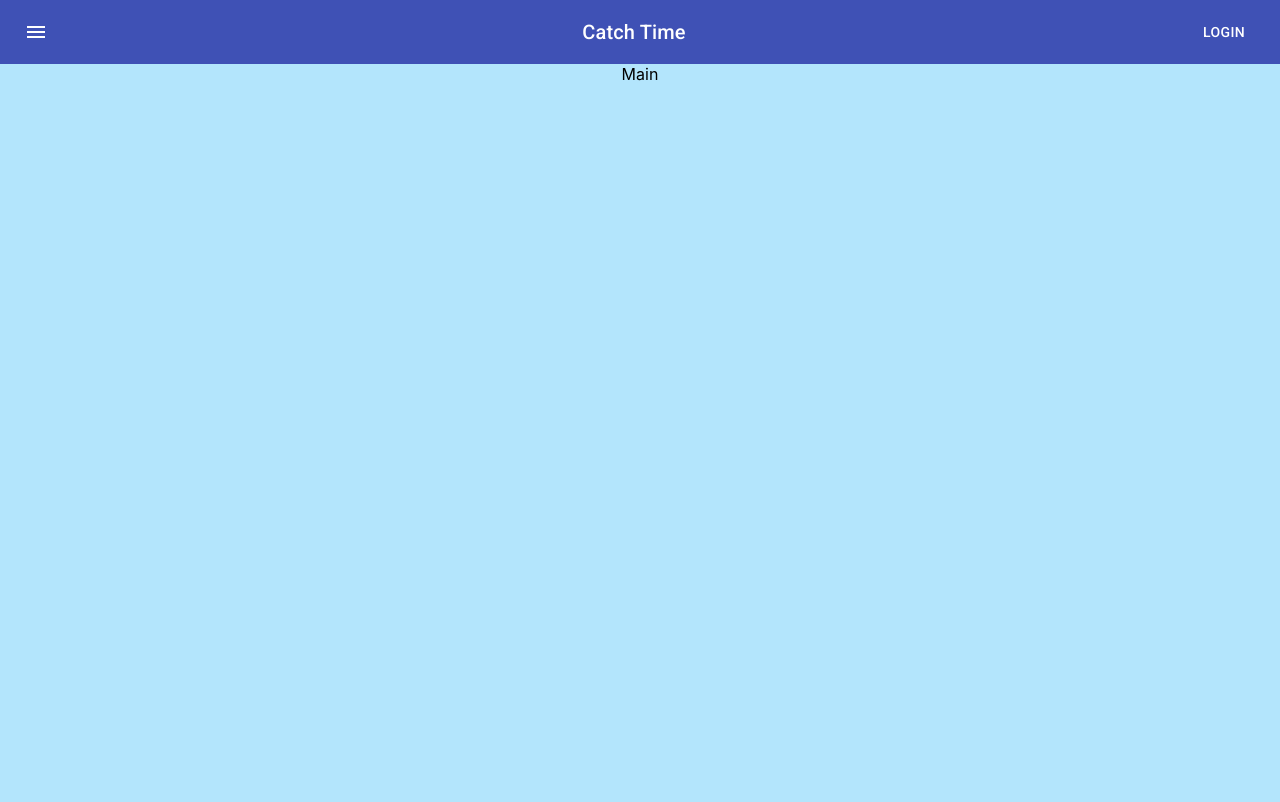
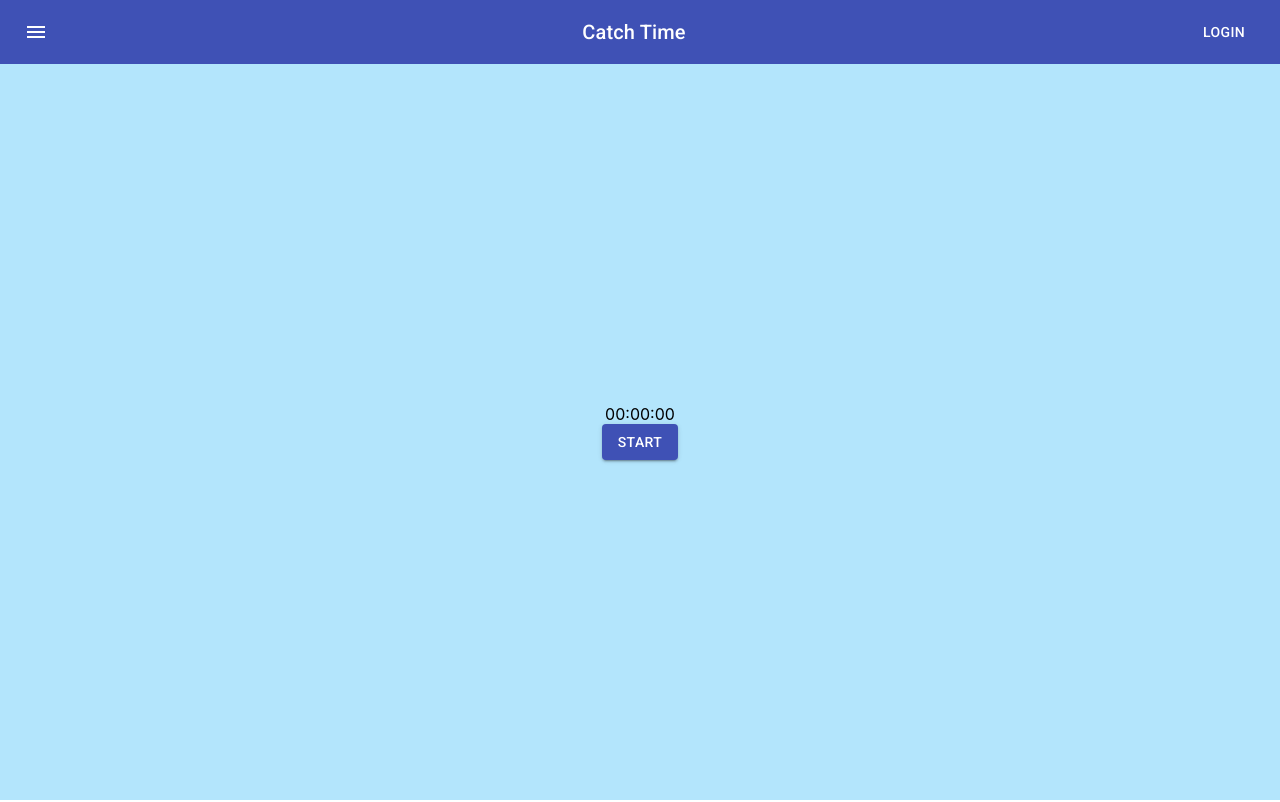
Before and after one commit to UraSerdyuk/client-catch-time, a React (Create React App) app: page / in a window 1280 px wide. Built offline with nearby package versions, Linux system fonts and the light colour scheme.

Commit message:
added timer component

```diff
--- a/src/App.scss
+++ b/src/App.scss
@@ -9,7 +9,6 @@
   main {
     height: 92.2%;
     background-color: #b3e5fc ;
-
   }
 
 }
--- a/src/App.tsx
+++ b/src/App.tsx
@@ -1,16 +1,46 @@
 import React from 'react';
+import {makeStyles, createStyles, Theme} from '@material-ui/core/styles';
+import {Button, Container} from "@material-ui/core";
+import Header from "./containers/header";
+import Count from "./containers/count";
 
 import './App.scss';
-import {Container} from "@material-ui/core";
-import Header from "./containers/header";
+
+const useStyles = makeStyles((theme: Theme) =>
+    createStyles({
+        root: {
+            display: 'flex',
+            flexDirection: 'column',
+            width: '100%',
+            height: '100vh',
+            textAlign: 'center',
+            padding: '0 !important',
+        },
+        main: {
+            display: 'flex',
+            justifyContent:'center',
+            alignItems: 'center',
+            flexDirection: 'column',
+            height: ' 92.2%',
+            backgroundColor: '#b3e5fc',
+        }
+    }),
+);
 
 function App() {
-  return (
-      <Container className='App' maxWidth={false}>
-        <Header/>
-    <main> Main</main>
-    </Container>
-  );
+    const classes = useStyles();
+
+    return (
+        <Container className={classes.root} maxWidth={false}>
+            <Header/>
+            <main className={classes.main}>
+                <Count/>
+                <Button variant="contained" color="primary">
+                    Start
+                </Button>
+            </main>
+        </Container>
+    );
 }
 
 export default App;
--- /dev/null
+++ b/src/containers/count/Count.tsx
@@ -0,0 +1,5 @@
+import React from 'react'
+
+export const Count = () => {
+    return <div>00:00:00</div>
+}
--- /dev/null
+++ b/src/containers/count/index.tsx
@@ -0,0 +1,3 @@
+import {Count} from './Count'
+
+export default Count
```
